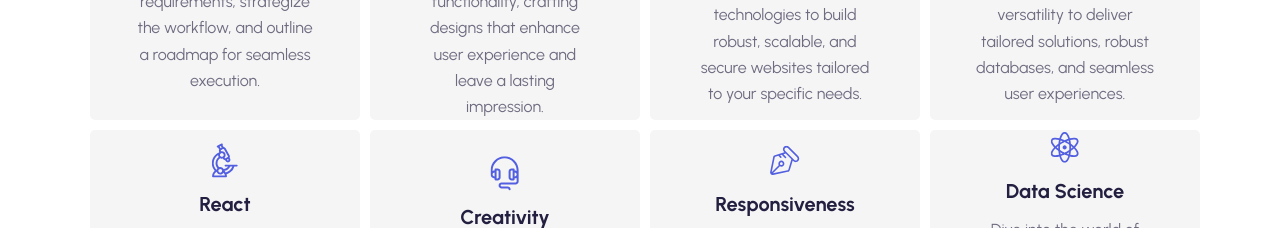
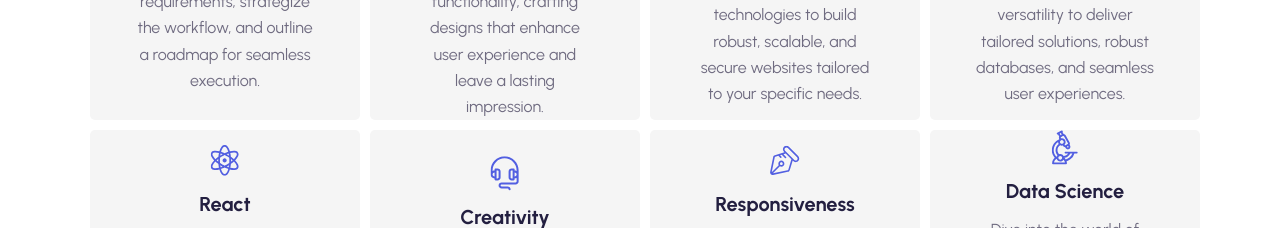
Before and after one commit to M-Ali-Haider/Horizon, a React (Vite) app: page / in a window 1280 px wide. Shown: the part 1280-1508 px from the top of the page. Built offline with nearby package versions, Linux system fonts and the light colour scheme.

Commit message:
Changed images of react and data science

```diff
--- a/src/Components/WhatWeOffer.tsx
+++ b/src/Components/WhatWeOffer.tsx
@@ -8,10 +8,10 @@ const WhatWeOffer = () => {
     { head: "UI/UX Design", icon: Icons.UIUX, descr:"Immerse your audience in visually appealing and user-friendly interfaces. Our skilled designers blend creativity with functionality, crafting designs that enhance user experience and leave a lasting impression." },
     { head: "Web Developer", icon: Icons.WebDev, descr:"Transforming concepts into fully functional websites is our expertise. Our web developers use cutting-edge technologies to build robust, scalable, and secure websites tailored to your specific needs." },
     { head: "PHP Develop", icon: Icons.PHP, descr:"Harness the power of PHP with our expert developers. We create dynamic and interactive websites, utilizing PHP's versatility to deliver tailored solutions, robust databases, and seamless user experiences." },
-    { head: "React", icon: Icons.UI, descr:"Elevate your web applications with React.js development. Our proficient developers leverage this powerful library to create dynamic and responsive user interfaces, ensuring smooth interactions and engaging user experiences." },
+    { head: "React", icon: Icons.DataScience, descr:"Elevate your web applications with React.js development. Our proficient developers leverage this powerful library to create dynamic and responsive user interfaces, ensuring smooth interactions and engaging user experiences." },
     { head: "Creativity", icon: Icons.Creativity, descr:"Unleashing creativity in every project, we craft unique and innovative solutions. From visually striking designs to inventive problem-solving, our creative team adds a touch of originality to every aspect of your project." },
     { head: "Responsiveness", icon: Icons.Business, descr:"Your website should look and function flawlessly across all devices. We prioritize responsiveness, ensuring your site adapts seamlessly to various screen sizes, providing users with an optimal experience on desktops, tablets, and smartphones." },
-    { head: "Data Science", icon: Icons.DataScience, descr:"Dive into the world of data-driven insights with our data science expertise. We employ advanced analytics, machine learning, and AI algorithms to extract valuable information from your data, empowering you to make informed decisions and gain a competitive edge." },
+    { head: "Data Science", icon: Icons.UI, descr:"Dive into the world of data-driven insights with our data science expertise. We employ advanced analytics, machine learning, and AI algorithms to extract valuable information from your data, empowering you to make informed decisions and gain a competitive edge." },
   ];
 
   return (
```
